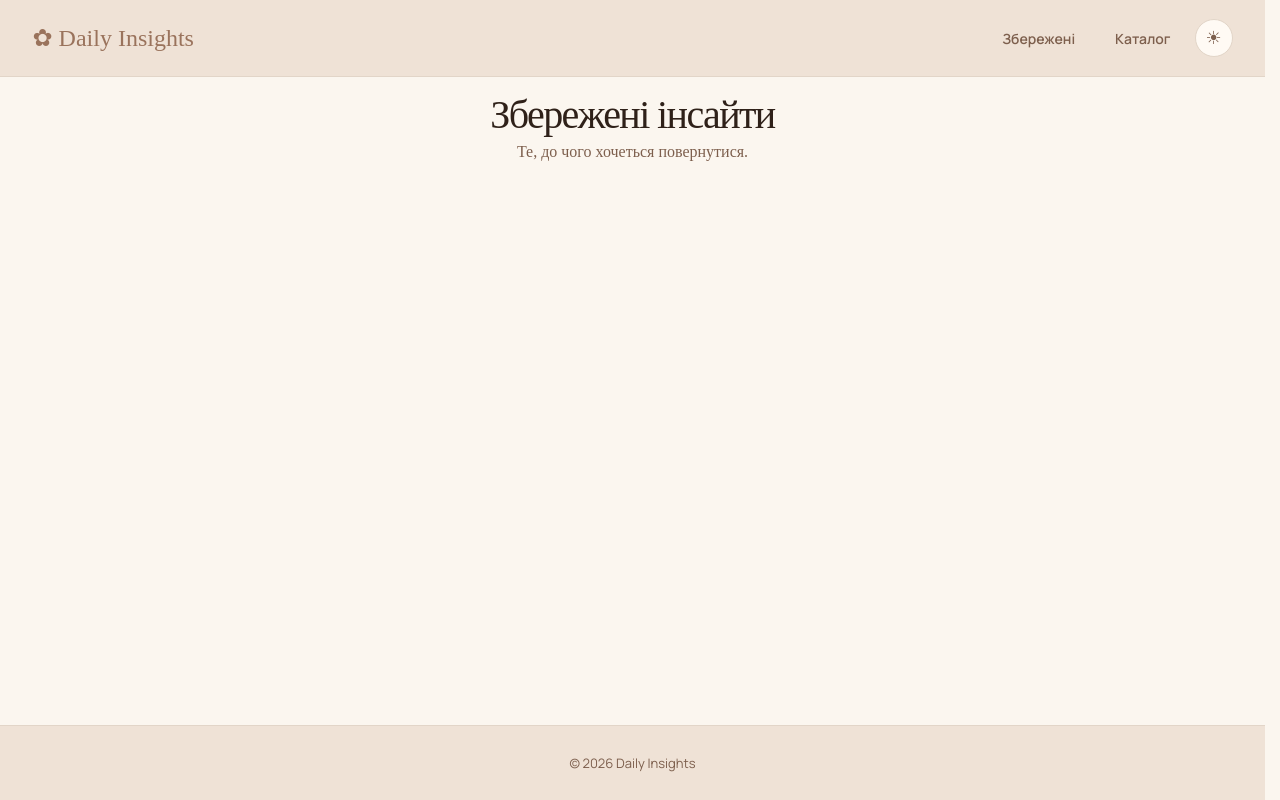
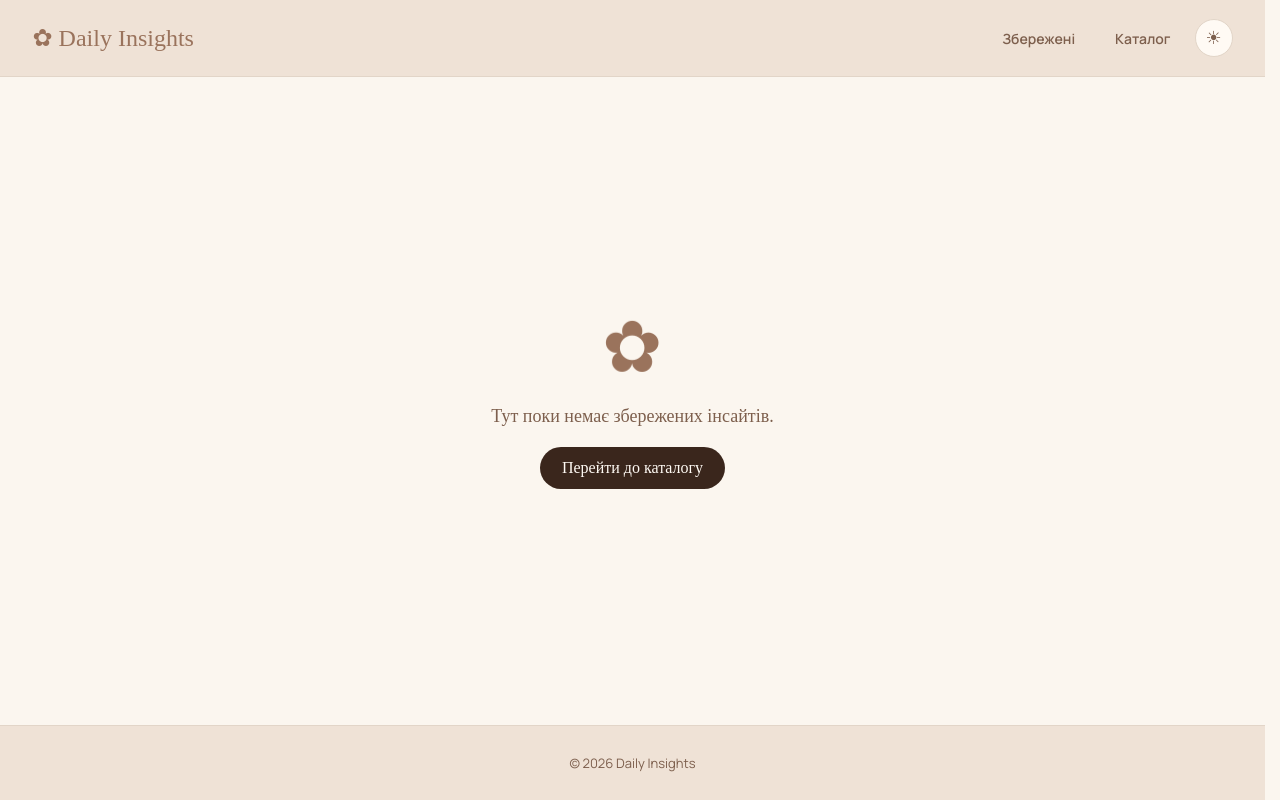
Before and after one commit to TetianaShch/daily-insights, a React (Vite) app: page /saved in a window 1280 px wide. Built offline with nearby package versions, Linux system fonts and the light colour scheme.

Commit message:
feat: improve saved insights empty state

```diff
--- /dev/null
+++ b/src/pages/SavedInsightsPage/SavedInsightsPage.module.css
@@ -0,0 +1,77 @@
+.emptyPage {
+  flex: 1;
+  width: min(100% - 40px, 1200px);
+  margin: 0 auto;
+  padding: 40px 0;
+  display: grid;
+  place-items: center;
+  text-align: center;
+}
+
+.emptyTitle {
+  margin: 0;
+  color: var(--color-text-muted);
+  font-size: 18px;
+  font-weight: 500;
+}
+
+.title {
+  margin: 0;
+  color: var(--color-text);
+  font-size: clamp(36px, 5vw, 52px);
+  font-weight: 500;
+}
+
+.subtitle {
+  margin: 8px 0 0;
+  color: var(--color-text-muted);
+  font-size: 16px;
+}
+
+.emptyState {
+  display: flex;
+  flex-direction: column;
+  align-items: center;
+  justify-content: center;
+  gap: 20px;
+  color: var(--color-text-muted);
+}
+
+.emptyState p {
+  margin: 0;
+  font-size: 18px;
+}
+
+.catalogLink {
+  padding: 12px 22px;
+  color: var(--color-surface);
+  background-color: var(--color-accent-dark);
+  border-radius: var(--radius-pill);
+  text-decoration: none;
+  transition:
+    background-color var(--transition-fast),
+    transform var(--transition-fast);
+}
+
+.catalogLink:hover {
+  background-color: var(--color-accent);
+  transform: translateY(-2px);
+}
+
+.flower {
+  color: var(--color-accent);
+  font-size: 72px;
+  line-height: 1;
+  animation: flowerFloat 2s ease-in-out infinite;
+}
+
+@keyframes flowerFloat {
+  0%,
+  100% {
+    transform: translateY(0) rotate(-4deg);
+  }
+
+  50% {
+    transform: translateY(-4px) rotate(4deg);
+  }
+}
--- a/src/pages/SavedInsightsPage/SavedInsightsPage.tsx
+++ b/src/pages/SavedInsightsPage/SavedInsightsPage.tsx
@@ -1,4 +1,8 @@
 import InsightCatalog from "../InsightCatalog/InsightCatalog";
+import { Link } from "react-router-dom";
+
+import FlowerIcon from "../../components/FlowerIcon/FlowerIcon";
+import styles from "./SavedInsightsPage.module.css";
 
 import { insights } from "../../data/insights/index";
 
@@ -11,6 +15,26 @@ function SavedInsightsPage() {
     savedIds.includes(insight.id),
   );
 
+  if (savedInsights.length === 0) {
+    return (
+      <section className={styles.emptyPage}>
+        <div className={styles.emptyState}>
+          <div className={styles.flower}>
+            <FlowerIcon />
+          </div>
+
+          <h1 className={styles.emptyTitle}>
+            Тут поки немає збережених інсайтів.
+          </h1>
+
+          <Link className={styles.catalogLink} to="/insights">
+            Перейти до каталогу
+          </Link>
+        </div>
+      </section>
+    );
+  }
+
   return (
     <InsightCatalog
       insights={savedInsights}
--- a/src/pages/WelcomePage/WelcomePage.module.css
+++ b/src/pages/WelcomePage/WelcomePage.module.css
@@ -79,11 +79,8 @@
 
 .secondaryLink {
   display: inline-block;
-
   padding: 12px 20px;
-
   border: 1px solid var(--color-border);
-
   background: var(--color-surface);
   color: var(--color-accent);
 
```
